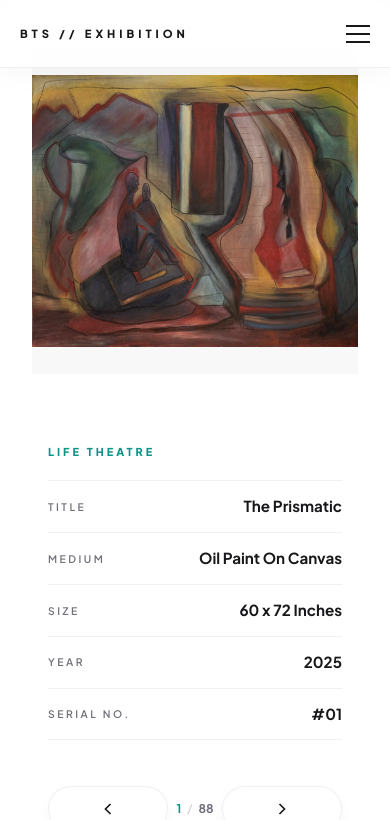
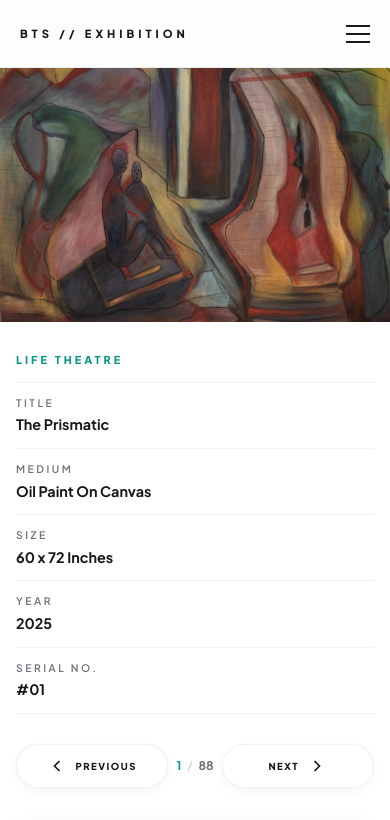
Before and after one commit to mehakmehak221/art-exhibition, a Next.js app: page /view/01 in a window 390 px wide. Shown: the top 820 px of the page. Built offline with nearby package versions, Linux system fonts and the light colour scheme.

Commit message:
ui updated

```diff
--- a/src/app/globals.css
+++ b/src/app/globals.css
@@ -837,6 +837,7 @@ a {
     background: #ffffff;
     border-radius: 32px;
     box-shadow: 0 20px 60px rgba(0, 0, 0, 0.08);
+    overflow: hidden;
 }
 
 .artwork-image-container {
@@ -1013,7 +1014,7 @@ a {
 
 @media (max-width: 768px) {
     .artwork-image-container {
-        max-height: 60vh;
+        max-height: none;
     }
 }
 
@@ -1111,11 +1112,25 @@ a {
     }
 
     .detail-container {
+        padding: calc(var(--nav-h)) 0 0;
+    }
+
+    .detail-card {
+        border-radius: 0;
+        box-shadow: none;
         padding: 0;
+        margin: 0;
+        max-width: 100%;
+    }
+
+    .artwork-image-container {
+        border-radius: 0;
+        margin-bottom: 0;
+        width: 100%;
     }
 
     .artwork-info {
-        padding: 2rem 1.25rem 4rem;
+        padding: 1.75rem 1.25rem 3rem;
     }
 
     .artwork-title {
@@ -1162,20 +1177,67 @@ a {
     }
 
     .detail-card {
-        border-radius: 20px;
+        border-radius: 0;
+        box-shadow: none;
+        padding: 0;
+        margin: 0;
+        max-width: 100%;
     }
 
     .artwork-image-container {
-        aspect-ratio: 1;
+        border-radius: 0;
+        margin-bottom: 0;
+        aspect-ratio: unset;
+        max-height: 65vw;
     }
 
-    .artwork-title {
-        font-size: 2rem;
+    .artwork-image-container img {
+        width: 100%;
+        height: 100%;
+        object-fit: cover;
+        object-position: center;
+    }
+
+    .artwork-info {
+        padding: 1.5rem 1rem 3rem;
+    }
+
+    .series-tag {
+        margin-bottom: 14px;
+    }
+
+    .artwork-specs {
         margin-bottom: 24px;
     }
 
-    .artwork-info {
-        padding: 2rem 1rem 4rem;
+    .spec-row {
+        flex-direction: column;
+        align-items: flex-start;
+        gap: 4px;
+        padding: 12px 0;
+    }
+
+    .spec-value {
+        text-align: left;
+        font-size: 0.9rem;
+    }
+
+    .nav-controls {
+        padding: 6px 0 14px;
+    }
+
+    .btn-nav {
+        padding: 11px 16px;
+        font-size: 0.6rem;
+    }
+
+    .btn-nav span {
+        display: inline;
+    }
+
+    .btn-secondary {
+        padding: 16px 32px;
+        font-size: 0.65rem;
     }
 
     .footer-brand h2 {
```
